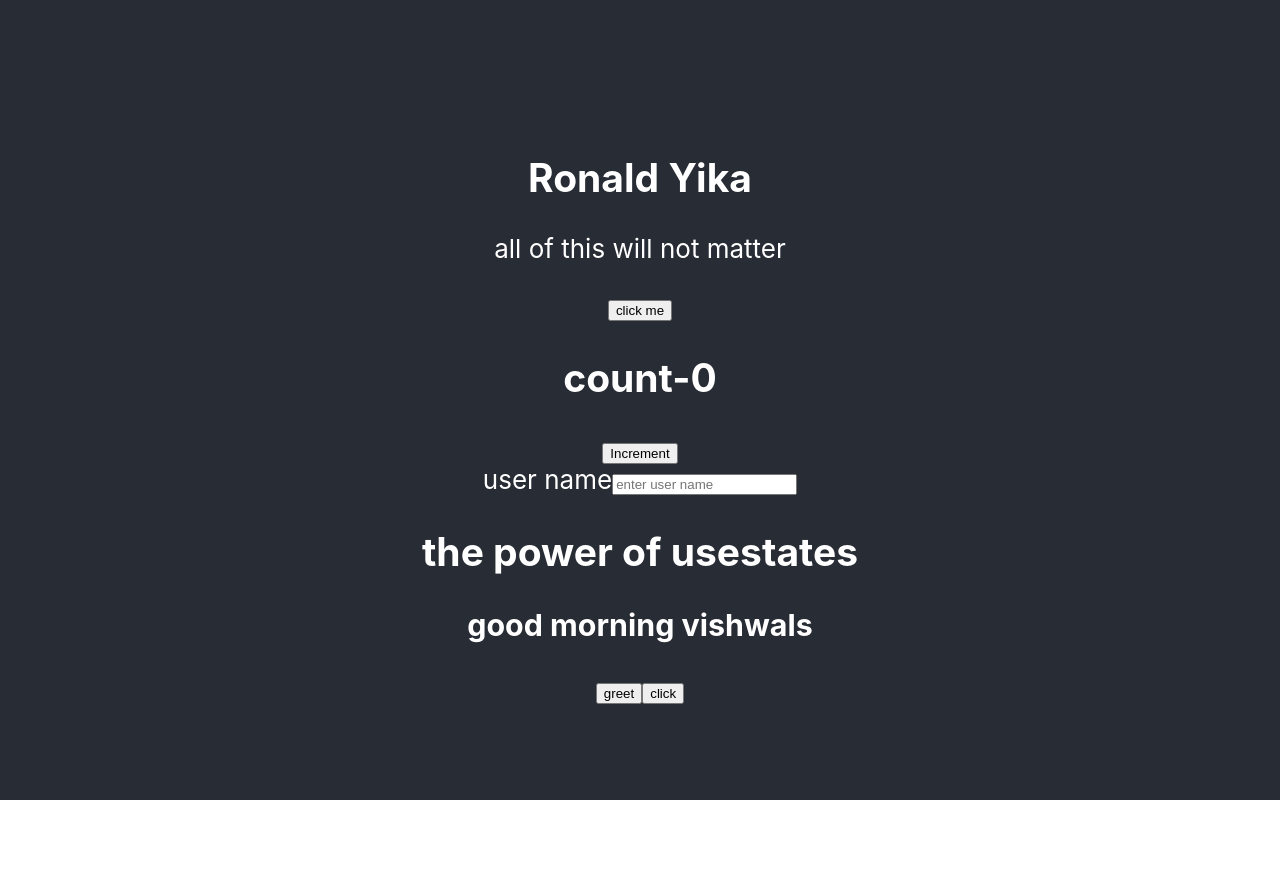
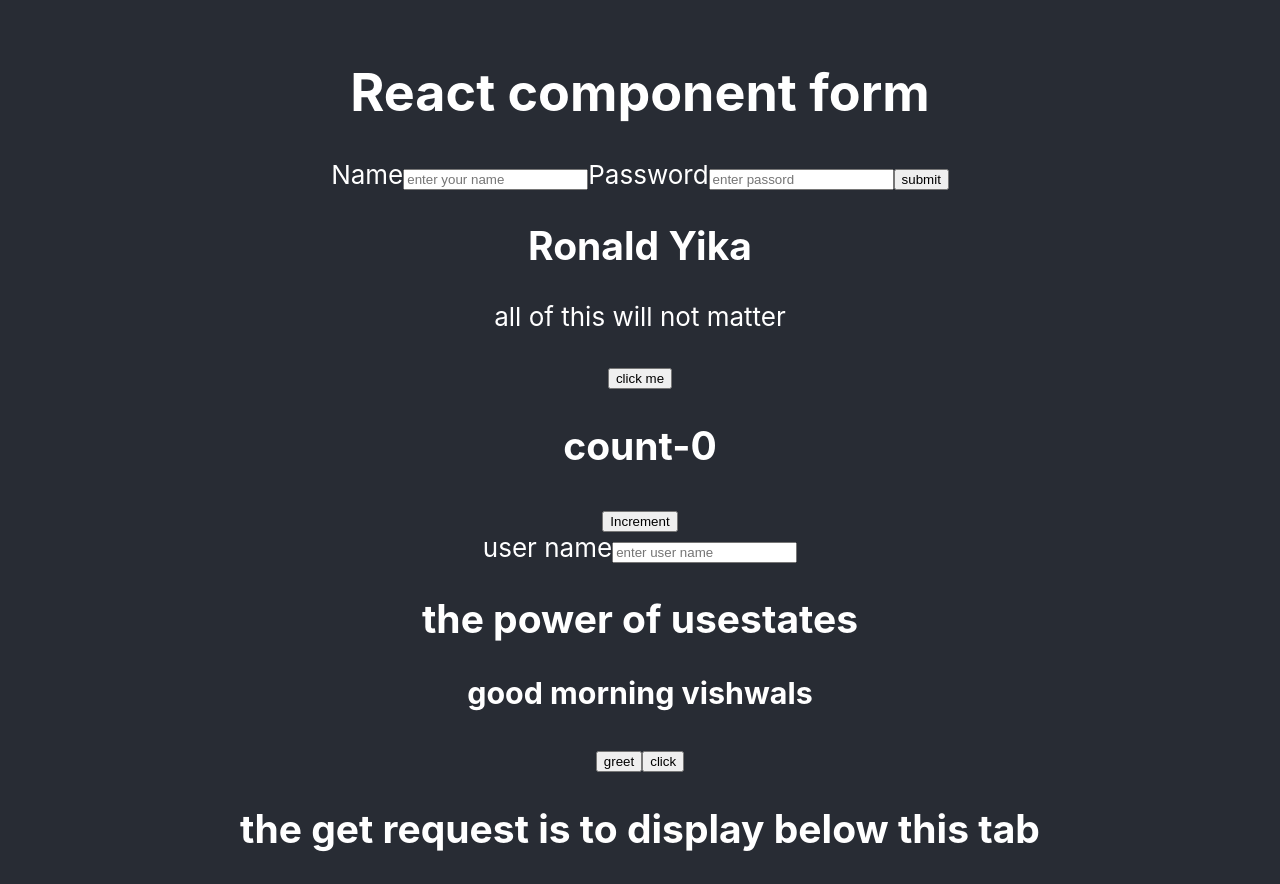
Before and after one commit to Ronaldyika/React_frontend_dev, a React (Create React App) app in the folder myreactapp/: page / in a window 1280 px wide. Before the commit the page ends 800 px from the top, so only its background shows below. Built offline with nearby package versions, Linux system fonts and the light colour scheme.

Commit message:
revision on react forms and handlers

```diff
--- a/myreactapp/src/App.js
+++ b/myreactapp/src/App.js
@@ -8,14 +8,16 @@ import Eventhanle from './components/eventhandlers';
 import Counter from './components/counter';
 import getRequest from './components/getrequest';
 import FormValidation from './components/formvalidation';
+import ReactForms from './components/todayforms';
 function App() {
 
   return (
     <div className="App">
       <header className="App-header">
         <p>
+          <ReactForms/>
           <Greeting/>
-          <getRequest/>
+
         </p>
         <div>
           <Eventhanle/>
@@ -42,6 +44,9 @@ function App() {
           </Greet>
           <Greet name="Juli"></Greet> */}
           <Message/>
+          <h2>the get request is to display below this tab</h2>
+
+          <getRequest/>
         </div>
       </header>
     </div>
--- /dev/null
+++ b/myreactapp/src/components/todayforms.js
@@ -0,0 +1,50 @@
+import React,{Component} from "react";
+
+class reactForms extends Component{
+    constructor(props){
+        super(props)
+
+        this.state=({
+            val:"",
+            password:""
+        })
+
+
+    }
+    changeHandlerName=(event)=>{
+        this.setState({
+            val:event.target.value
+        })
+    }
+
+    changeHandlerPassword=(event)=>{
+        this.setState({
+            password:event.target.value
+        })
+    }
+
+    display(){
+        alert('my name is ',this.changeHandlerName,'and my password is ',this.state.password)
+    }
+
+
+    render(){
+        return(
+            <div>
+                <h1>React component form</h1>
+
+                <form>
+                    <label>Name</label>
+                    <input type="text" placeholder="enter your name" value={this.state.val} onChange={this.changeHandlerName}/>
+                    <label>Password</label>
+                    <input type="password" placeholder="enter passord" value={this.state.password} onChange={this.changeHandlerPassword}/>
+
+
+                    <button type="submit" onClick={()=>{this.display()}}>submit</button>
+                </form>
+            </div>
+        )
+    }
+}
+
+export default reactForms
```
